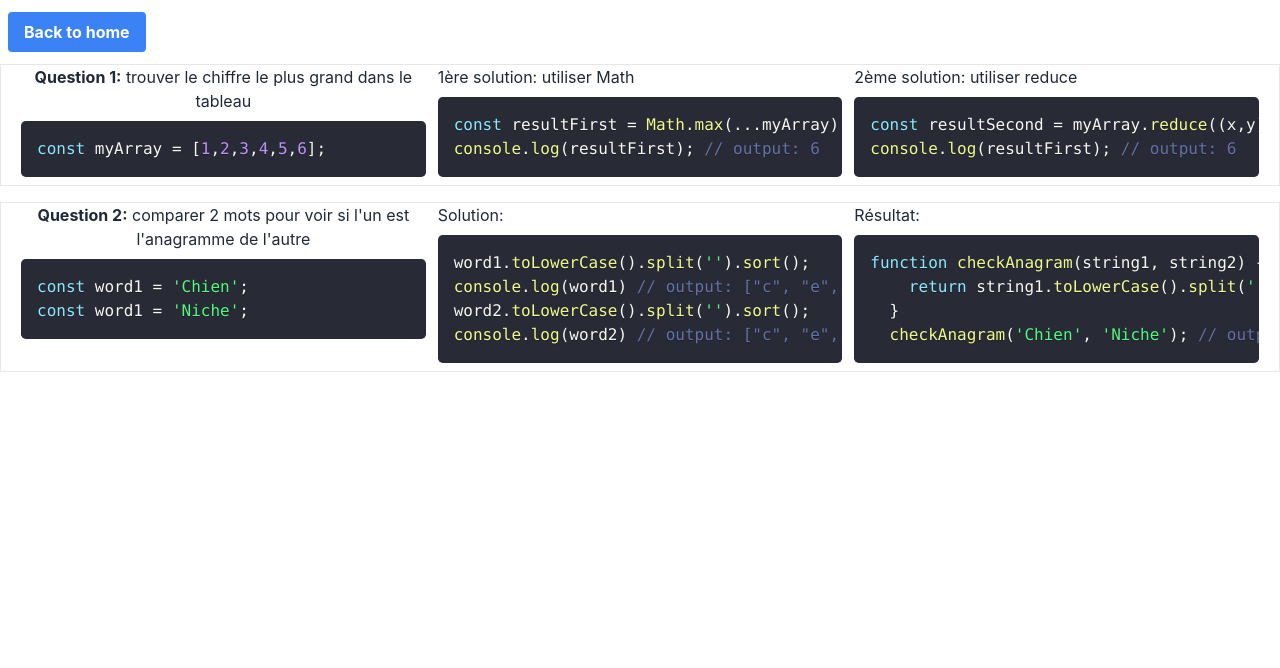
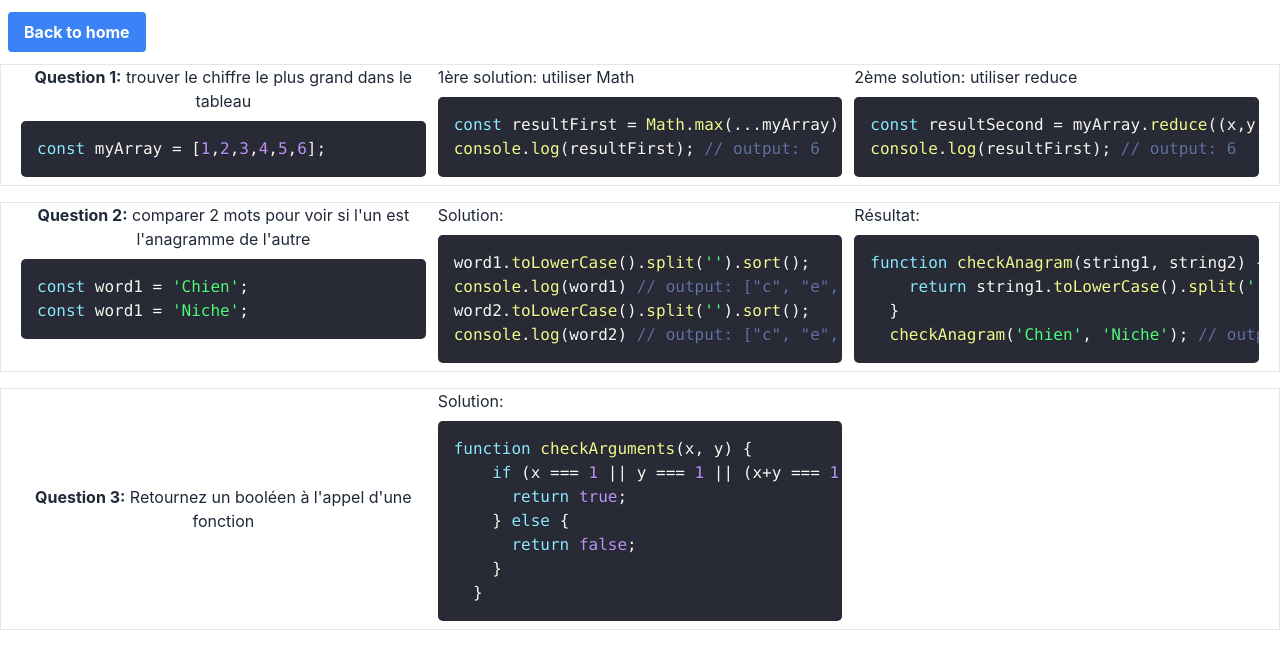
Before and after one commit to philoem/algosQuestions, a React (Create React App) app: page /questionInJs in a window 1280 px wide. Shown: the top 668 px of the page. Built offline with nearby package versions, Linux system fonts and the light colour scheme.

Commit message:
feat: add 3eme question

```diff
--- /dev/null
+++ b/src/QuestionsInJs/ThirdQuestion/index.js
@@ -0,0 +1,33 @@
+import React from 'react';
+import { Prism as SyntaxHighlighter } from 'react-syntax-highlighter';
+import { dracula } from 'react-syntax-highlighter/dist/esm/styles/prism';
+
+function ThirdQuestion() {
+  const checkBool = `function checkArguments(x, y) {
+    if (x === 1 || y === 1 || (x+y === 1)) {
+      return true;
+    } else {
+      return false;
+    }
+  }`;
+  return (
+    <div className="grid grid-cols-3 gap-3 place-content-center h-full px-5 border mb-4">
+      <div className="flex items-center">
+        <p>
+          <strong>Question 3:</strong> Retournez un booléen à l'appel d'une
+          fonction
+        </p>
+      </div>
+      <div>
+        <div className="flex items-center">
+          <p>Solution:</p>
+        </div>
+        <SyntaxHighlighter language="javascript" style={dracula}>
+          {checkBool}
+        </SyntaxHighlighter>
+      </div>
+    </div>
+  );
+}
+
+export default ThirdQuestion;
--- a/src/QuestionsInJs/index.js
+++ b/src/QuestionsInJs/index.js
@@ -2,6 +2,7 @@ import React from 'react';
 import BackToHome from '../Components/goBack';
 import FirstQuestion from './FirstQuestion';
 import SecondQuestion from './SecondQuestion';
+import ThirdQuestion from './ThirdQuestion';
 
 function QuestionsInJs() {
   return (
@@ -11,6 +12,7 @@ function QuestionsInJs() {
       </div>
       <FirstQuestion />
       <SecondQuestion />
+      <ThirdQuestion />
     </div>
   );
 }
```
